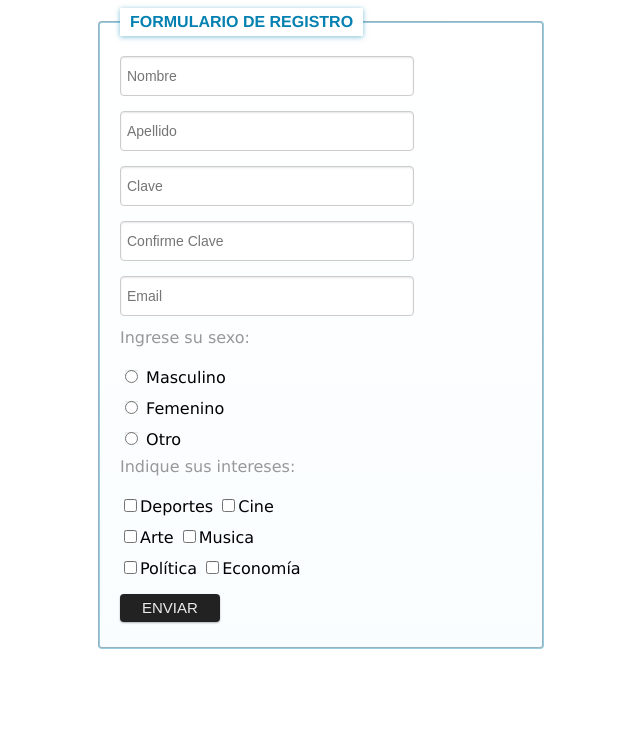
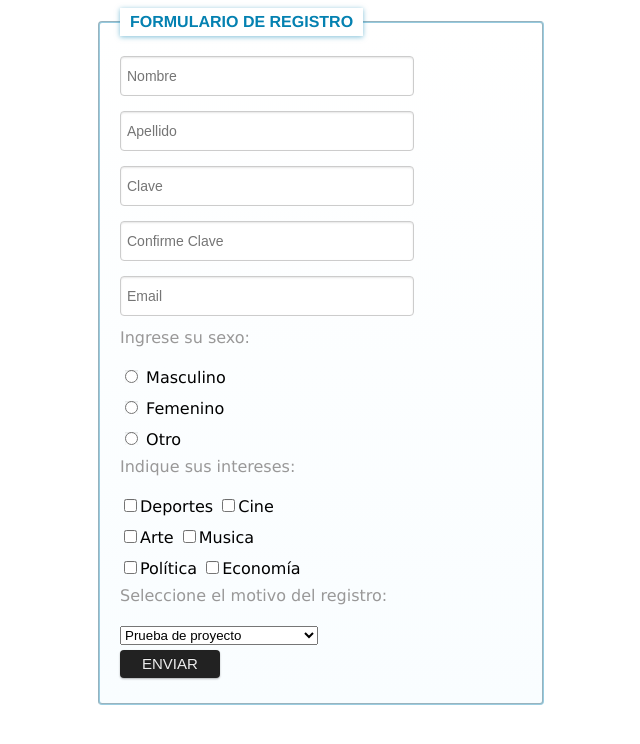
Before and after one commit to marcosmurcia92/Clase1_FormularioRegistro_UTNPROGIII, a plain HTML site: page index.html in a window 1280 px wide. Shown: the whole page, without its empty margins (319-959 px from the left). Drawn offline with Linux system fonts and the light colour scheme.

Commit message:
Select
Agregado el control de Select.
¿Cómo se ingresan valores con acentos sin romperse en el intento?

```diff
--- a/index.html
+++ b/index.html
@@ -162,7 +162,15 @@
 					<input type="checkbox" name="vehicle" value="Car">Economía
 					</form>
                 </div>
-
+                 <div>
+                 	<div class="medium">Seleccione el motivo del registro: </div><br>
+                 	<select>
+					  <option value="prueba">Prueba de proyecto</option>
+					  <option value="evaluacion">Evaluación de alumno</option>
+					  <option value="ocio">Ocio en su máxima expresión</option>
+					  <option value="casualidad">Casualidad</option>
+					</select>
+                 </div>
                 <input type="submit" name="submit" value="ENVIAR"/>
             </fieldset>
         </form>
```
